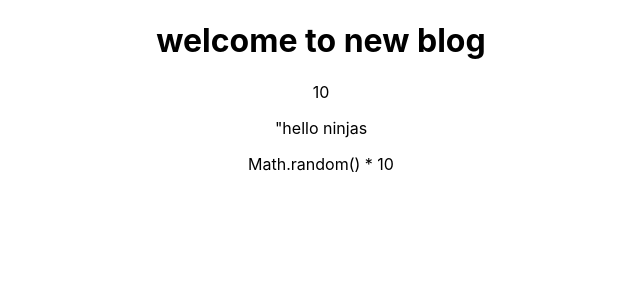
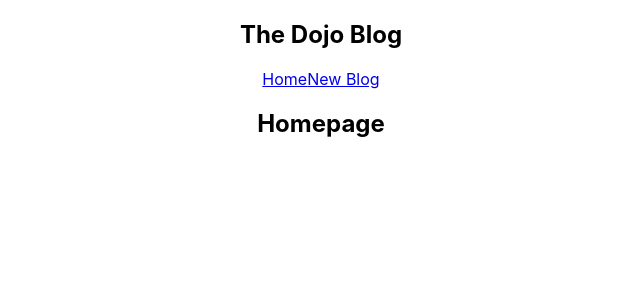
Before and after one commit to ZBAcode/ReactTutorial_Zaid, a React (Create React App) app: page / in a window 1280 px wide. Shown: the top 300 px of the page, without its empty margins (319-959 px from the left). Built offline with nearby package versions, Linux system fonts and the light colour scheme.

Commit message:
multiple components

```diff
--- a/src/App.js
+++ b/src/App.js
@@ -1,18 +1,19 @@
 import logo from './logo.svg';
 import './App.css';
+import Navbar from './Navbar';
+import Home from './Home';
+
 
 function App() {
-  const title="welcome to new blog"
+
 
   return (
     <div className="App">
-      <div className="container">
-        <h1> {title} </h1>
-        <p>10</p>
-        <p>"hello ninjas</p>
-        <p>Math.random() * 10
+      <Navbar/>
+      <div className="content">
+    <Home/>
 
-        </p>
+
 
       </div>
     </div>
--- /dev/null
+++ b/src/Home.js
@@ -0,0 +1,11 @@
+const Home = () => {
+    return (
+    <div className="home">
+        <h2>Homepage</h2>
+    </div>
+
+      );
+}
+
+
+export default Home;
--- /dev/null
+++ b/src/Navbar.js
@@ -0,0 +1,13 @@
+const Navbar = () => {
+    return (
+    <nav className="navbar">
+        <h1>The Dojo Blog</h1>
+        <div className="links">
+        <a href="/">Home</a>
+        <a href="/create">New Blog</a>
+        </div>
+    </nav>
+      );
+}
+
+export default Navbar;
```
